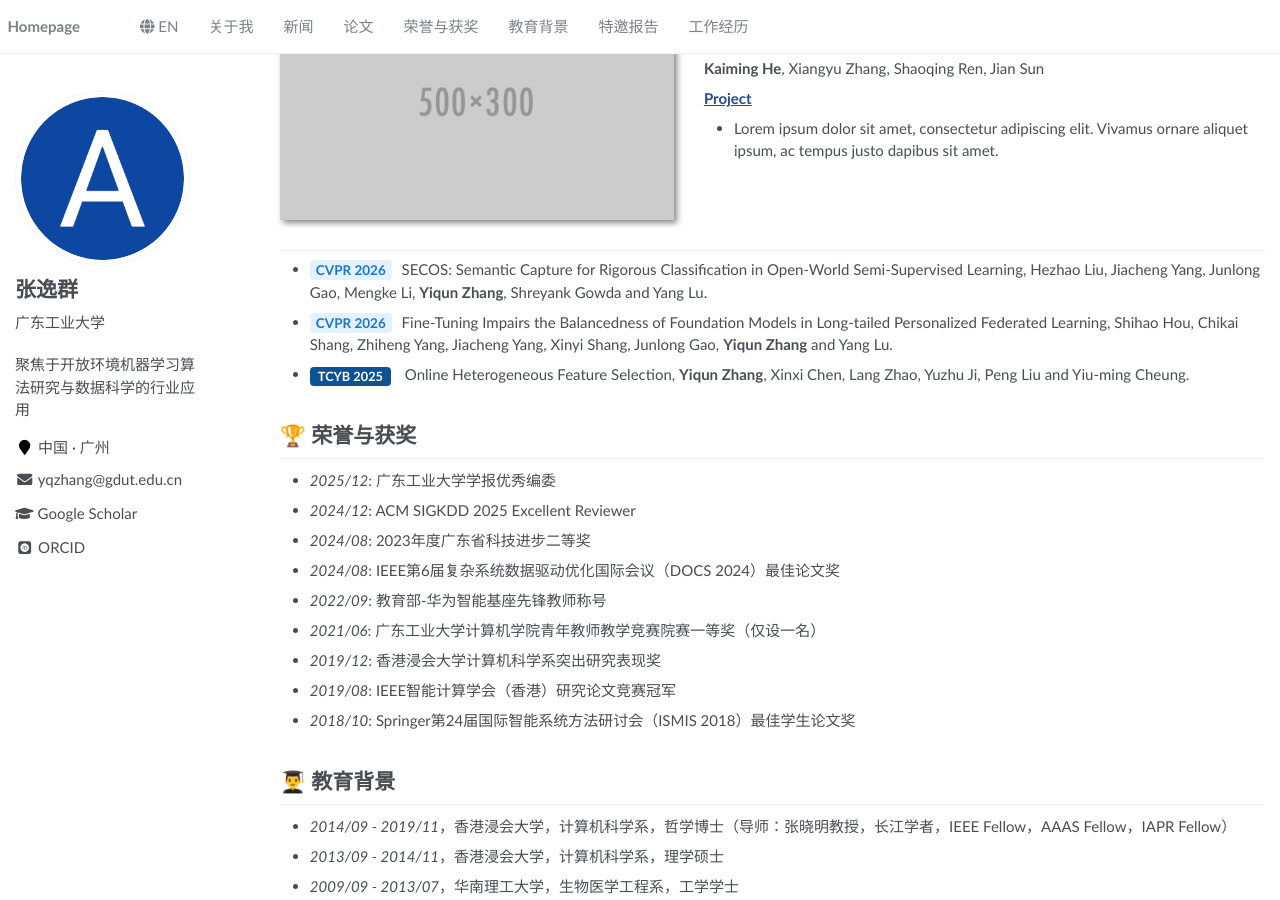
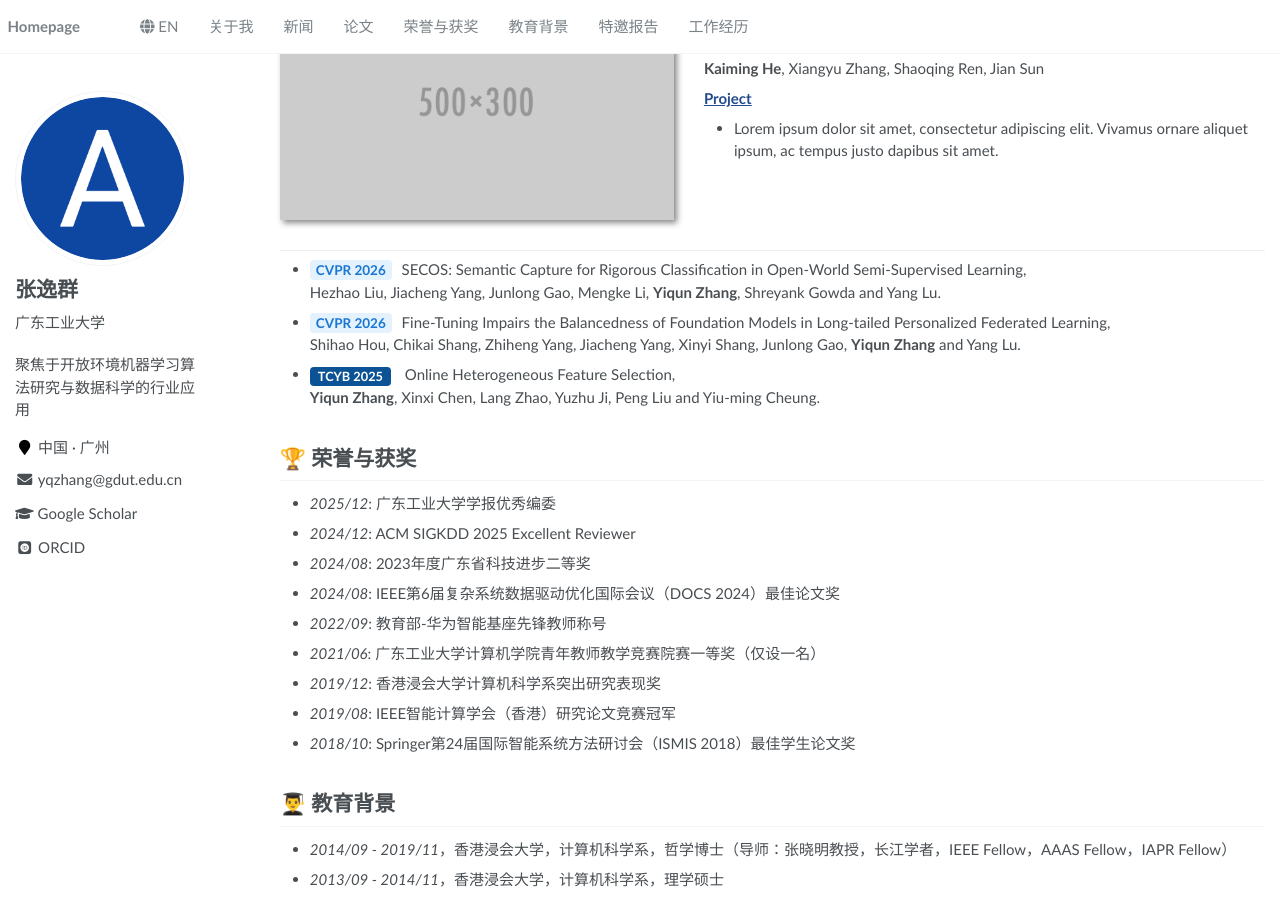
Before and after one commit to yqzhang-Zz/zh, a Jekyll site: the page built from _pages/about.md, in a window 1280 px wide and 900 px high, scrolled down 649 px. Built offline with Jekyll 4.4.1, drawn with Linux system fonts in a browser that asks for light colours; some web fonts are replaced.

```diff
--- a/_pages/about.md
+++ b/_pages/about.md
@@ -56,15 +56,15 @@ redirect_from:
 </div>
 - <span style="background-color: #e3f2fd; color: #1976d2; padding: 2px 6px; border-radius: 4px; font-weight: bold; font-size: 0.9em; margin-right: 6px;">
 CVPR 2026</span>
-SECOS: Semantic Capture for Rigorous Classification in Open-World Semi-Supervised Learning,
+SECOS: Semantic Capture for Rigorous Classification in Open-World Semi-Supervised Learning,<br>
 Hezhao Liu, Jiacheng Yang, Junlong Gao, Mengke Li, **Yiqun Zhang**, Shreyank Gowda and Yang Lu.
 - <span style="background-color: #e3f2fd; color: #1976d2; padding: 2px 6px; border-radius: 4px; font-weight: bold; font-size: 0.9em; margin-right: 6px;">
 CVPR 2026</span>
-Fine-Tuning Impairs the Balancedness of Foundation Models in Long-tailed Personalized Federated Learning,
+Fine-Tuning Impairs the Balancedness of Foundation Models in Long-tailed Personalized Federated Learning,<br>
 Shihao Hou, Chikai Shang, Zhiheng Yang, Jiacheng Yang, Xinyi Shang, Junlong Gao, **Yiqun Zhang** and Yang Lu.
 - <span style="display: inline-block; background-color: #0b5394; color: #ffffff; padding: 2px 8px; border-radius: 4px; font-weight: bold; font-size: 0.85em; margin-right: 10px; vertical-align: middle; line-height: 1.2;">
 TCYB 2025</span>
-Online Heterogeneous Feature Selection,
+Online Heterogeneous Feature Selection,<br>
 **Yiqun Zhang**, Xinxi Chen, Lang Zhao, Yuzhu Ji, Peng Liu and Yiu-ming Cheung.
 
 <span class='anchor' id="honors-and-awards"></span>
```
